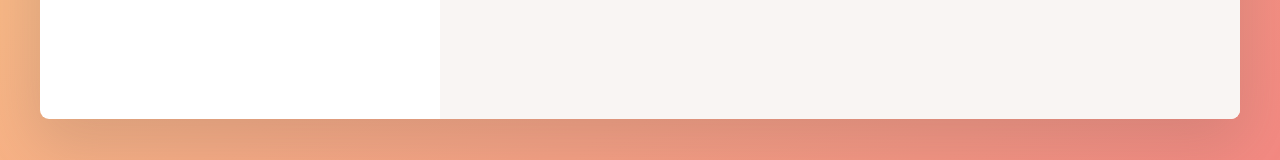
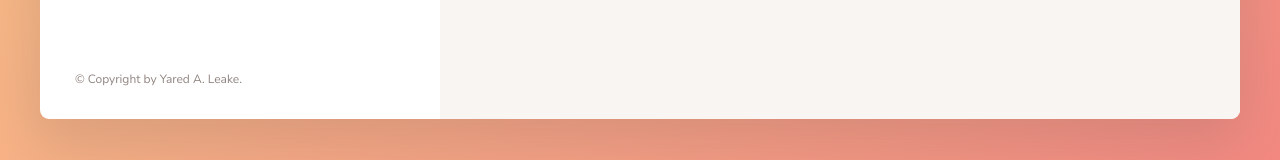
Before and after one commit to yaredabebel/Forkify-by-Yared, a website built with Parcel: page index.html in a window 1280 px wide. Shown: the part 1102-1262 px from the top of the page. Built offline with nearby package versions, Linux system fonts and the light colour scheme.

Commit message:
index.html

```diff
--- a/index.html
+++ b/index.html
@@ -120,7 +120,10 @@
             </svg>
           </button> -->
         </div>
-
+<p class="copyright">
+          &copy; Copyright by
+          <a>Yared A. Leake</a>.
+        </p>
 
       </div>
 
```
